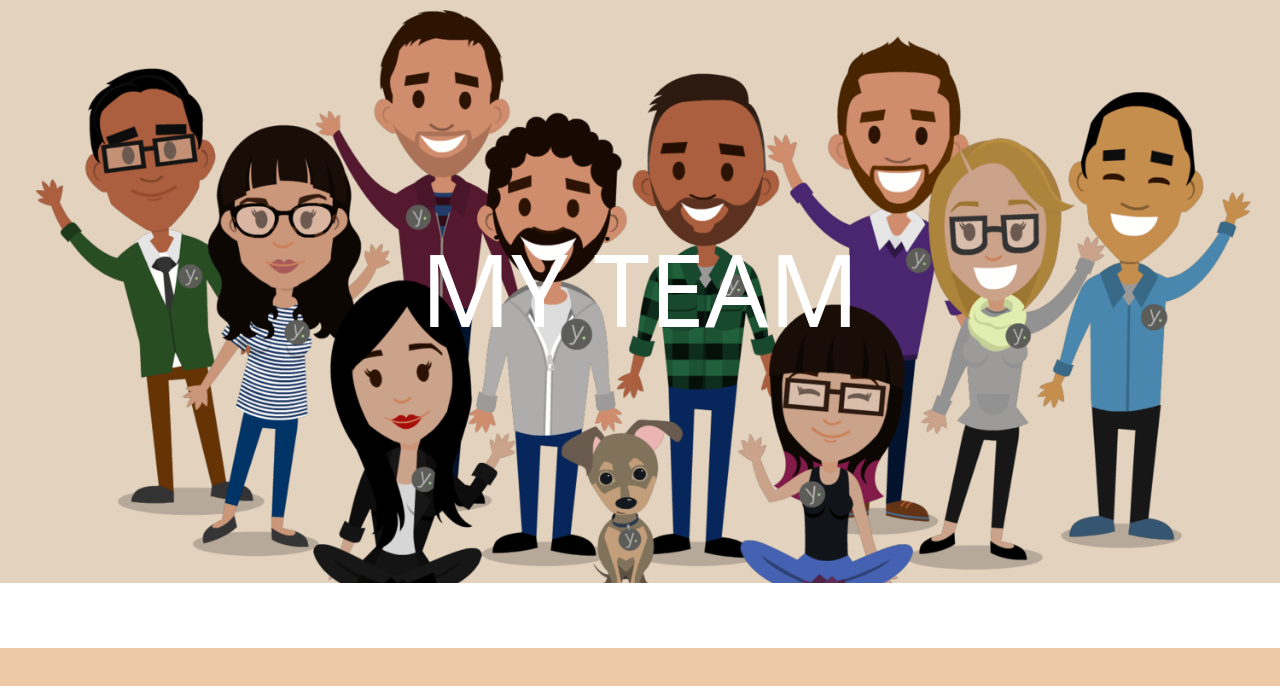
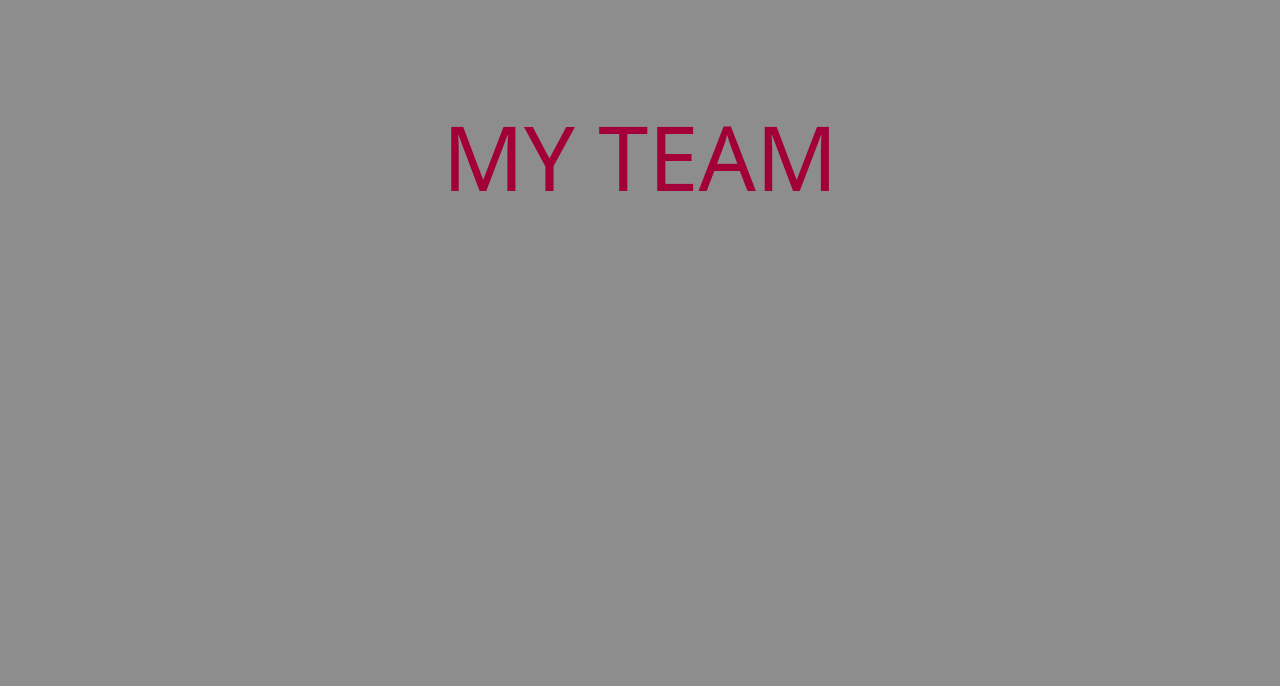
Before and after one commit to rheannemr/Team-Profile-Generator, a website: page public/index.html in a window 1280 px wide. Drawn offline with nearby package versions, Linux system fonts and the light colour scheme.

Commit message:
Fix HTML layout

```diff
--- a/index.js
+++ b/index.js
@@ -22,7 +22,7 @@ function addEmployee() {
         {
             type: "list",
             name: "newEmployee",
-            message: "If adding a new employee to the team, please select the role below. If not, please select the Continue option.",
+            message: "If adding an employee to the team, please select the role below. If not, please select the Continue option.",
             choices: [
                 "Manager",
                 "Engineer",
--- a/public/index.html
+++ b/public/index.html
@@ -10,12 +10,6 @@
     </head>
     <body>
 
-    <div class="hero-image">
-        <div class="hero-text">
-            <h1 style="font-size:100px">MY TEAM</h1>
-        </div>
+    <div class="hero-text">
+        <h1 style="font-size:90px">MY TEAM</h1>
     </div>
-
-    <div class="container">
-        <div class="row">
-            <div class="team-area col-12 d-flex justify-content-center">
--- a/public/style.css
+++ b/public/style.css
@@ -6,26 +6,16 @@
 }
 
 body, html {
-    height: 90%;
     margin: 0;
     font-family: Arial, Helvetica, sans-serif;
-    background-color: rgb(237, 201, 168);
-  }
-
-.hero-image {
-    background-image: url(./images/myteam.png);
-    height: 90%;
-    background-position: center;
-    background-repeat: no-repeat;
-    background-size: cover;
-    position: relative;
+    background-color: rgb(141, 141, 141);
   }
 
   .hero-text {
     text-align: center;
     position: absolute;
-    top: 50%;
+    top: 20%;
     left: 50%;
     transform: translate(-50%, -50%);
-    color: rgb(255, 255, 255);
+    color: rgb(163, 0, 57);
   }
--- a/src/htmlRender.js
+++ b/src/htmlRender.js
@@ -7,6 +7,7 @@ const Employee = require('../lib/Employee.js');
 
 function htmlRender() {
     return `
+
     </body>
     </html>`
 }
```
